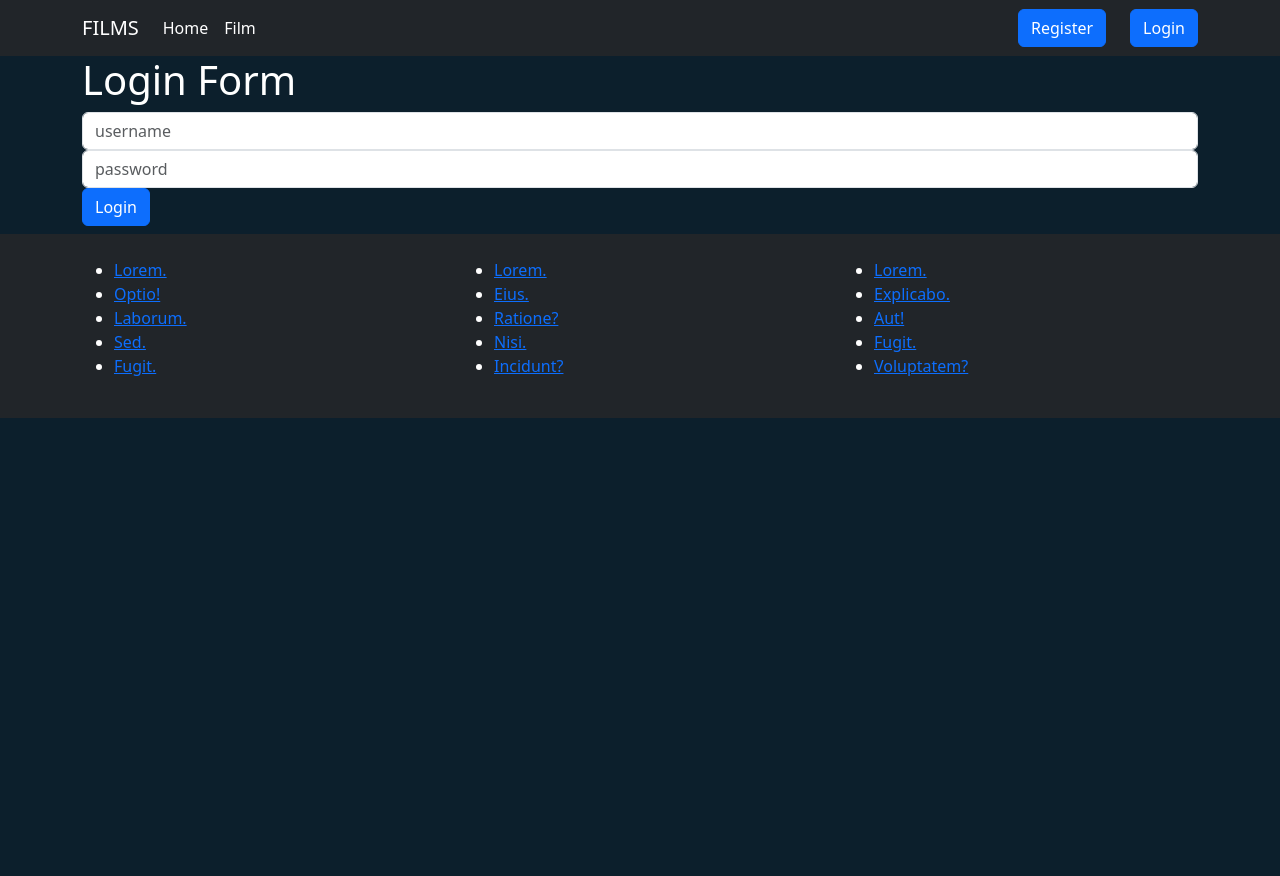
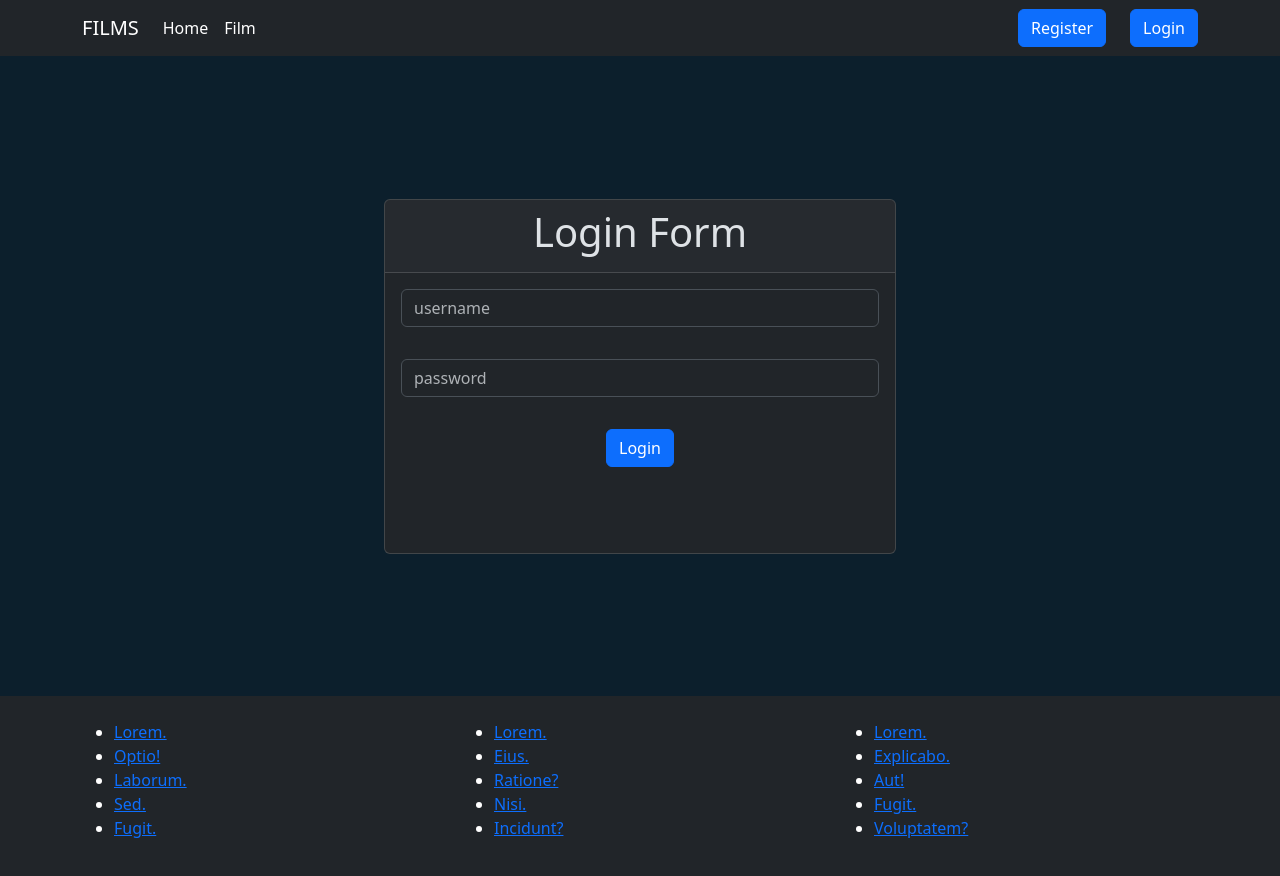
Before and after one commit to leonardopalluzzi/webapp-react, a React (Vite) app: page /login in a window 1280 px wide. Shown: the top 876 px of the page. Before the commit the page ends 800 px from the top, so only its background shows below. Built offline with nearby package versions, Linux system fonts and the light colour scheme; no server answers.

Commit message:
Refactor RegisterUi and styles for improved layout and user experience

```diff
--- a/src/components/dumb/UserFormPublic.ui.jsx
+++ b/src/components/dumb/UserFormPublic.ui.jsx
@@ -1,10 +1,13 @@
 export default function RegisterUi({ onSubmit, onChangeUsername, onChangePassword, username, password, title, button, esit }) {
     return (
         <>
-            <div className="container">
+            <div className="container_form " data-bs-theme="dark">
+                <div className="card w-50">
+                    <div className="card-header">
                         <h1>{title}</h1>
-
-                <form onSubmit={(e) => { e.preventDefault(); onSubmit() }} method="POST">
+                    </div>
+                    <div className="card-body">
+                        <form className="public_form" onSubmit={(e) => { e.preventDefault(); onSubmit() }} method="POST">
                             <input value={username} onChange={(e) => onChangeUsername(e.target.value)} className="form-control" type="text" placeholder="username" />
                             <input value={password} onChange={(e) => onChangePassword(e.target.value)} className="form-control" type="text" placeholder="password" />
                             <button type="submit" className="btn btn-primary" >{button}</button>
@@ -13,7 +16,9 @@ export default function RegisterUi({ onSubmit, onChangeUsername, onChangePasswor
                             <h6>{esit.state}</h6>
                             <span>{esit.message}</span>
                         </div>
+                    </div>
 
+                </div>
             </div >
         </>
     )
--- a/src/index.css
+++ b/src/index.css
@@ -127,3 +127,23 @@ main {
         font-size: 4rem;
     }
 }
+
+.container_form {
+    width: 80%;
+    margin: auto;
+    text-align: center;
+    height: 80vh;
+    display: flex;
+    align-items: center;
+    justify-content: center;
+
+}
+
+.public_form {
+    margin: auto;
+    height: 30vh;
+
+    input {
+        margin-bottom: 2rem;
+    }
+}
```
Lines whose indentation alone changed are shown as unchanged.
